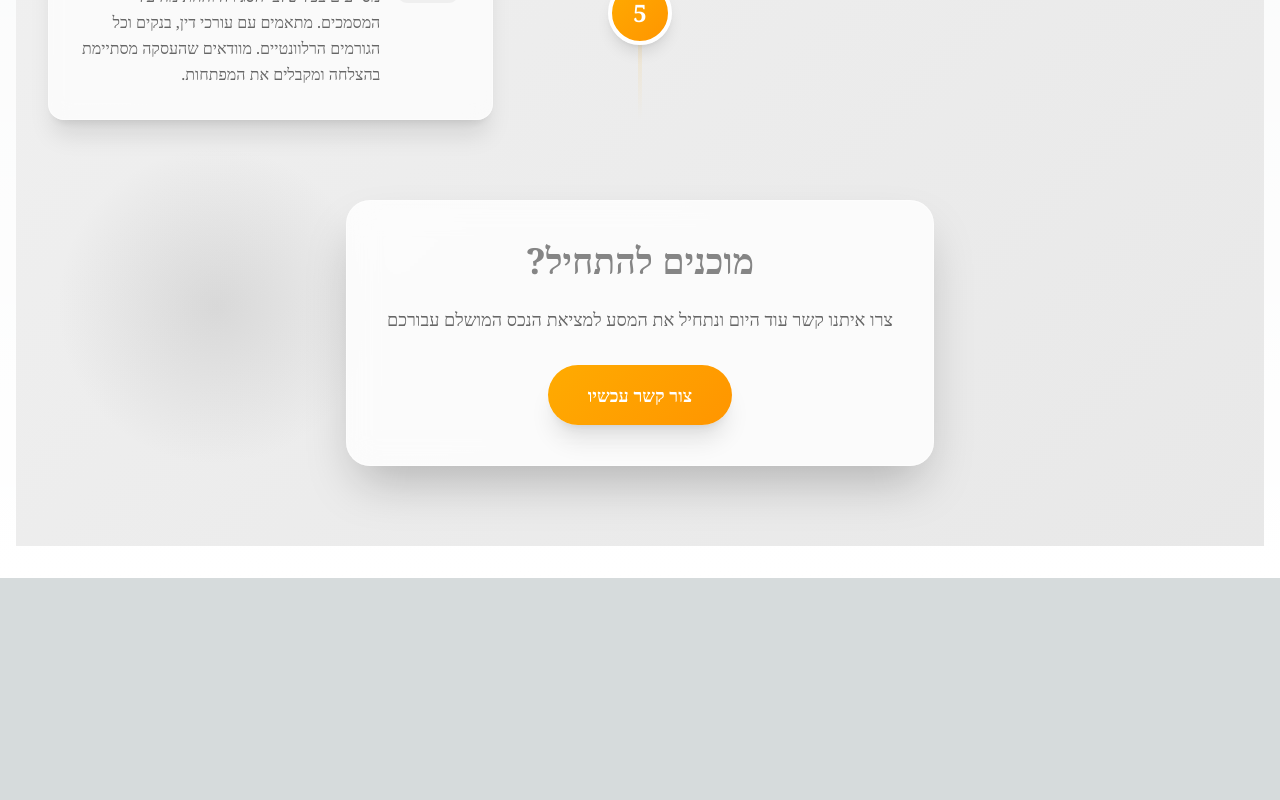
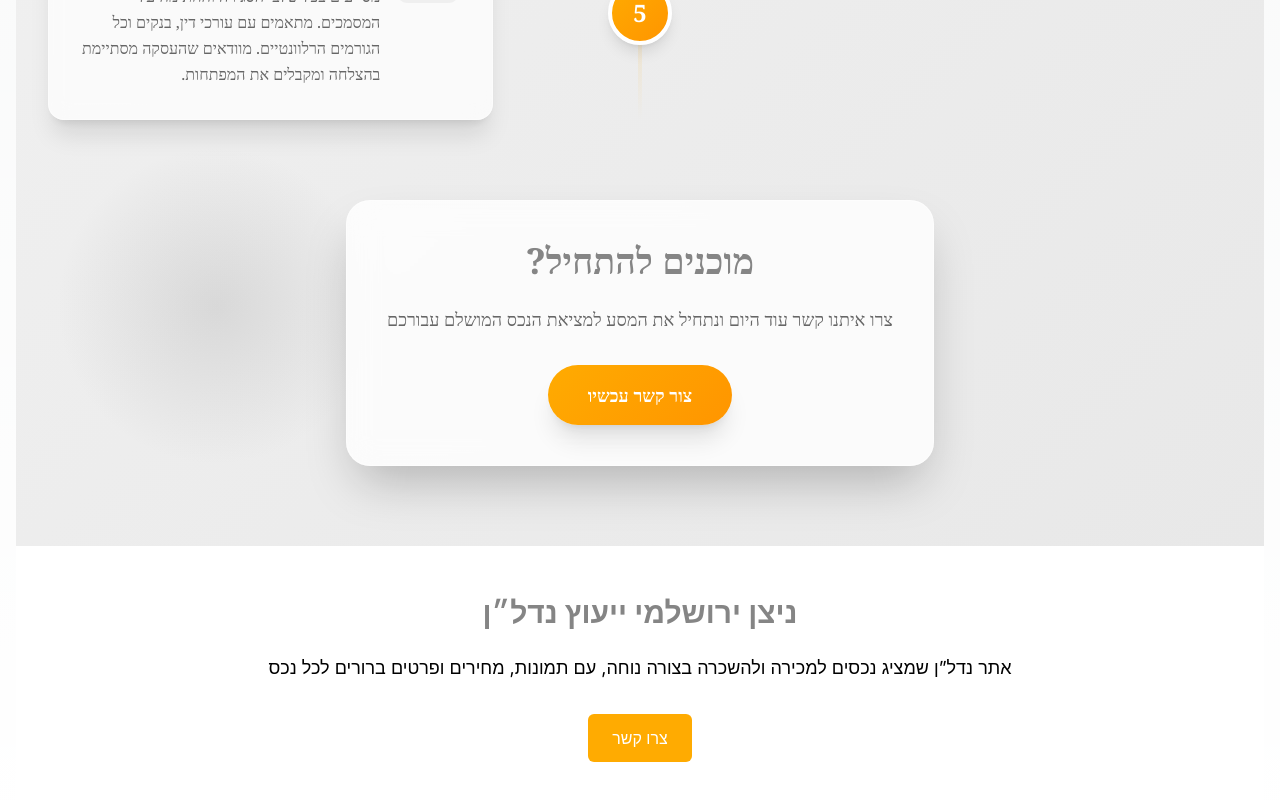
Before and after one commit to Webis-sites/webis-site-nytsn-yrvshlmy-tyvvch-vyyavts-ndl-n-1761551834113, a Next.js app: page / in a window 1280 px wide. Shown: the part 5991-6791 px from the top of the page. Before the commit the page ends 6569 px from the top, so only its background shows below. Built offline with nearby package versions, Linux system fonts and the light colour scheme.

Commit message:
Add Contact component to page

```diff
--- a/src/app/page.tsx
+++ b/src/app/page.tsx
@@ -7,6 +7,7 @@ import PropertyShowcase from '@/components/PropertyShowcase';
 import About from '@/components/About';
 import WhyChooseUs from '@/components/WhyChooseUs';
 import Process from '@/components/Process';
+import Contact from '@/components/Contact';
 
 export default function HomePage() {
   return (
@@ -20,6 +21,7 @@ export default function HomePage() {
         <About />
         <WhyChooseUs />
         <Process />
+        <Contact />
       </main>
     </>
   );
```
